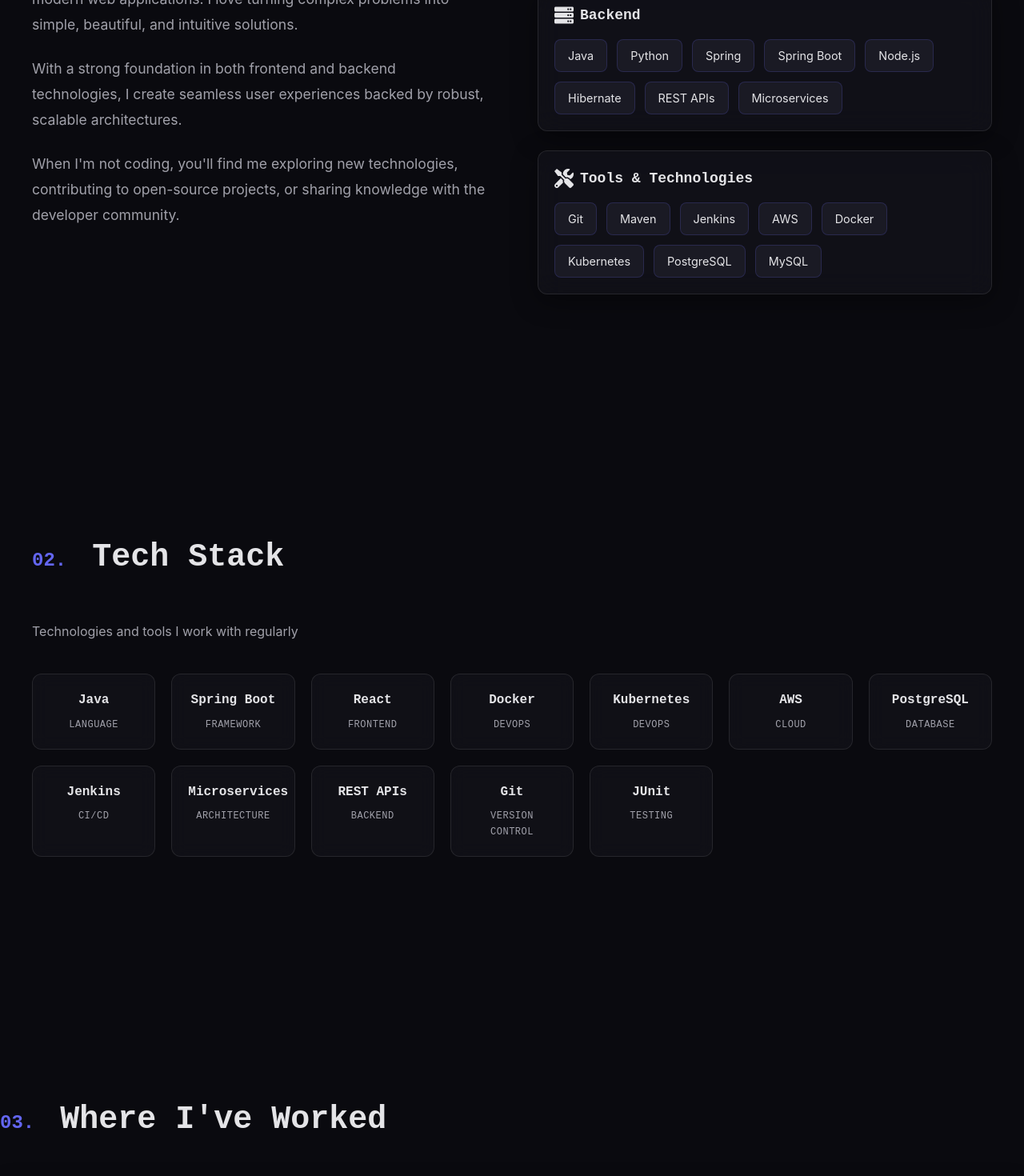
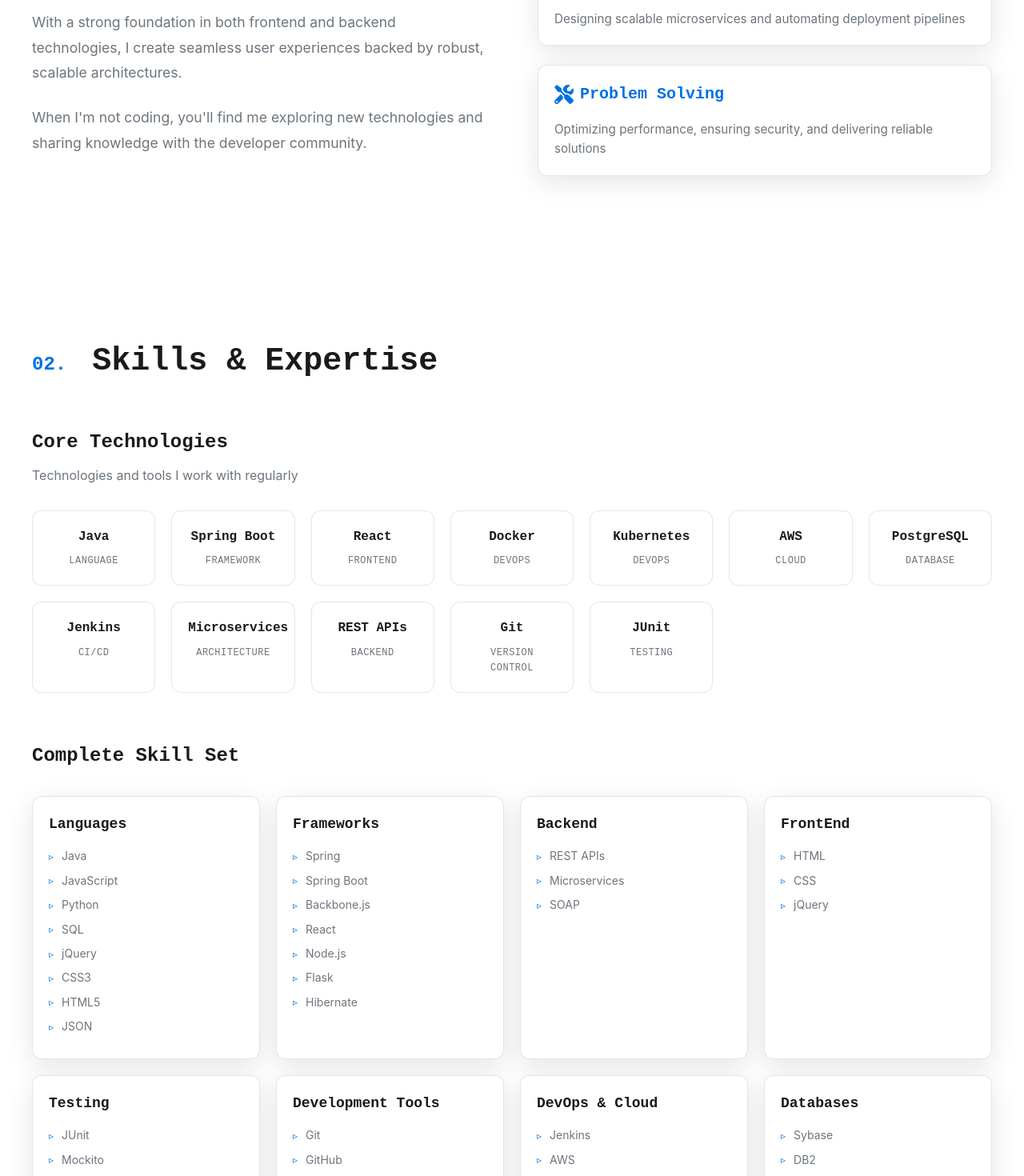
Before and after one commit to pateldharmik/pateldharmik.github.io, a React (Vite) app: page / in a window 1280 px wide. Shown: the part 1120-2590 px from the top of the page at 80% size. Built offline with nearby package versions, Linux system fonts and the light colour scheme.

Commit message:
Fix duplicate skills and improve UX: unified Skills & Expertise section, system theme detection, split tools category

```diff
--- a/src/App.jsx
+++ b/src/App.jsx
@@ -2,9 +2,8 @@
 import Header from './components/Header';
 import Hero from './components/Hero';
 import About from './components/About';
-import TechStack from './components/TechStack';
+import SkillsExpertise from './components/SkillsExpertise';
 import Experience from './components/Experience';
-import Skills from './components/Skills';
 import Contact from './components/Contact';
 import Footer from './components/Footer';
 import ScrollReveal from './components/ScrollReveal';
@@ -43,13 +42,10 @@
           <About />
         </ScrollReveal>
         <ScrollReveal>
-          <TechStack />
+          <SkillsExpertise />
         </ScrollReveal>
         <ScrollReveal>
           <Experience />
-        </ScrollReveal>
-        <ScrollReveal>
-          <Skills />
         </ScrollReveal>
         <ScrollReveal>
           <Contact />
--- a/src/components/About.css
+++ b/src/components/About.css
@@ -82,6 +82,13 @@
     transform: translateY(-2px);
 }
 
+.focus-description {
+    color: var(--text-secondary);
+    font-size: 0.95rem;
+    line-height: 1.6;
+    margin: 0;
+}
+
 @media (max-width: 968px) {
     .about-content {
         grid-template-columns: 1fr;
--- a/src/components/About.jsx
+++ b/src/components/About.jsx
@@ -9,27 +9,21 @@
     // Flatten all skills from the categorized object
     const allSkills = Object.values(skills).flat();
 
-    const skillCategories = [
+    const focusAreas = [
         {
-            title: 'Frontend',
+            title: 'Full Stack Development',
             icon: <FaCode />,
-            skills: allSkills.filter(skill =>
-                ['React', 'JavaScript', 'HTML', 'CSS', 'HTML5', 'CSS3', 'jQuery'].includes(skill)
-            )
+            description: 'Building end-to-end web applications with modern frameworks and best practices'
         },
         {
-            title: 'Backend',
+            title: 'Cloud & DevOps',
             icon: <FaServer />,
-            skills: allSkills.filter(skill =>
-                ['Java', 'Spring', 'Spring Boot', 'Node.js', 'Python', 'REST APIs', 'Microservices', 'Hibernate'].includes(skill)
-            )
+            description: 'Designing scalable microservices and automating deployment pipelines'
         },
         {
-            title: 'Tools & Technologies',
+            title: 'Problem Solving',
             icon: <FaTools />,
-            skills: allSkills.filter(skill =>
-                ['Git', 'Docker', 'AWS', 'PostgreSQL', 'MySQL', 'Jenkins', 'Kubernetes', 'Maven'].includes(skill)
-            )
+            description: 'Optimizing performance, ensuring security, and delivering reliable solutions'
         }
     ];
 
@@ -50,27 +44,21 @@
                             seamless user experiences backed by robust, scalable architectures.
                         </p>
                         <p>
-                            When I'm not coding, you'll find me exploring new technologies, contributing to
-                            open-source projects, or sharing knowledge with the developer community.
+                            When I'm not coding, you'll find me exploring new technologies and
+                            sharing knowledge with the developer community.
                         </p>
                     </div>
                     <div className="about-skills">
-                        {skillCategories.map((category, index) => (
-                            category.skills.length > 0 && (
-                                <div key={index} className="skill-category glass-panel glass-panel-hover">
-                                    <h3>
-                                        {category.icon}
-                                        {category.title}
-                                    </h3>
-                                    <div className="skill-tags">
-                                        {category.skills.map((skill, idx) => (
-                                            <span key={idx} className="skill-tag">
-                                                {skill}
-                                            </span>
-                                        ))}
-                                    </div>
-                                </div>
-                            )
+                        {focusAreas.map((area, index) => (
+                            <div key={index} className="skill-category glass-panel glass-panel-hover">
+                                <h3>
+                                    {area.icon}
+                                    {area.title}
+                                </h3>
+                                <p className="focus-description">
+                                    {area.description}
+                                </p>
+                            </div>
                         ))}
                     </div>
                 </div>
--- a/src/components/Header.jsx
+++ b/src/components/Header.jsx
@@ -5,7 +5,13 @@
 
 const Header = () => {
   const [scrolled, setScrolled] = useState(false);
-  const [theme, setTheme] = useState(() => localStorage.getItem('theme') || 'dark');
+
+  // Always initialize theme based on system preference
+  const [theme, setTheme] = useState(() => {
+    const prefersDark = window.matchMedia('(prefers-color-scheme: dark)').matches;
+    return prefersDark ? 'dark' : 'light';
+  });
+
   const [mobileMenuOpen, setMobileMenuOpen] = useState(false);
 
   useEffect(() => {
@@ -24,14 +30,12 @@
 
   useEffect(() => {
     document.documentElement.setAttribute('data-theme', theme);
-    localStorage.setItem('theme', theme);
+    // No localStorage - always use system preference on next visit
   }, [theme]);
 
   const toggleTheme = () => {
     const newTheme = theme === 'dark' ? 'light' : 'dark';
     setTheme(newTheme);
-    document.documentElement.setAttribute('data-theme', newTheme);
-    localStorage.setItem('theme', newTheme);
   };
 
   const toggleMobileMenu = () => {
@@ -45,7 +49,7 @@
   const navLinks = [
     { name: 'About', url: '#about' },
     { name: 'Experience', url: '#experience' },
-    { name: 'Skills', url: '#skills' },
+    { name: 'Skills', url: '#skills-expertise' },
     { name: 'Contact', url: '#contact' },
   ];
 
--- /dev/null
+++ b/src/components/SkillsExpertise.css
@@ -0,0 +1,213 @@
+/* Subsection styling */
+.subsection-title {
+    color: var(--text-primary);
+    font-size: 24px;
+    font-weight: 600;
+    margin-top: 50px;
+    margin-bottom: 10px;
+    font-family: var(--font-mono);
+}
+
+.subsection-intro {
+    color: var(--text-secondary);
+    font-size: 16px;
+    margin-bottom: 30px;
+    max-width: 600px;
+}
+
+/* Core Technologies Section */
+.core-tech-section {
+    margin-bottom: 60px;
+}
+
+.tech-grid {
+    display: grid;
+    grid-template-columns: repeat(auto-fill, minmax(150px, 1fr));
+    gap: 20px;
+    margin-top: 30px;
+}
+
+.tech-card {
+    background: var(--glass-bg);
+    backdrop-filter: blur(10px);
+    border: var(--glass-border);
+    border-radius: var(--border-radius);
+    padding: 20px;
+    text-align: center;
+    transition: all 0.3s ease;
+    cursor: default;
+}
+
+.tech-card:hover {
+    border-color: var(--accent-primary);
+    box-shadow: var(--glass-shadow);
+}
+
+[data-theme='terminal'] .tech-card {
+    background: transparent;
+    border: 1px solid var(--text-secondary);
+}
+
+[data-theme='terminal'] .tech-card:hover {
+    border-color: var(--text-primary);
+    background-color: rgba(0, 255, 65, 0.05);
+    box-shadow: 0 0 10px rgba(0, 255, 65, 0.1);
+}
+
+.tech-name {
+    font-family: var(--font-mono);
+    font-size: 16px;
+    font-weight: 600;
+    color: var(--text-primary);
+    margin-bottom: 8px;
+}
+
+.tech-category {
+    font-size: 12px;
+    color: var(--text-secondary);
+    font-family: var(--font-mono);
+    text-transform: uppercase;
+    letter-spacing: 0.5px;
+}
+
+[data-theme='terminal'] .tech-category {
+    color: var(--text-secondary);
+}
+
+[data-theme='terminal'] .tech-category::before {
+    content: "// ";
+}
+
+/* All Skills Section */
+.all-skills-section {
+    margin-top: 60px;
+}
+
+.skills-grid {
+    display: grid;
+    grid-template-columns: repeat(auto-fill, minmax(250px, 1fr));
+    gap: 20px;
+    margin-top: 30px;
+}
+
+[data-theme='terminal'] .skills-grid {
+    grid-template-columns: repeat(auto-fill, minmax(220px, 1fr));
+    gap: 15px;
+}
+
+.skill-category {
+    padding: 20px;
+    border-radius: var(--border-radius);
+    transition: var(--transition);
+    border: 1px solid transparent;
+}
+
+/* Glassmorphism override */
+.skill-category.glass-panel {
+    background: var(--glass-bg);
+    border: var(--glass-border);
+}
+
+.skill-category:hover {
+    box-shadow: var(--glass-shadow);
+    border-color: var(--accent-primary);
+    transform: translateY(-5px);
+}
+
+[data-theme='terminal'] .skill-category {
+    background-color: transparent;
+    padding: 15px;
+    border: 1px solid var(--text-secondary);
+    box-shadow: none;
+    transition: none;
+}
+
+[data-theme='terminal'] .skill-category:hover {
+    transform: none;
+    border-color: var(--text-primary);
+    box-shadow: 5px 5px 0 var(--text-secondary);
+}
+
+.skill-category h4 {
+    color: var(--text-primary);
+    margin-top: 0;
+    margin-bottom: 15px;
+    font-size: 18px;
+    font-family: var(--font-mono);
+    font-weight: 600;
+}
+
+[data-theme='terminal'] .skill-category h4 {
+    color: var(--bg-primary);
+    background-color: var(--text-primary);
+    margin: -15px -15px 15px -15px;
+    padding: 10px 15px;
+    font-size: 16px;
+    text-transform: uppercase;
+    font-weight: bold;
+}
+
+.skill-category ul {
+    list-style: none;
+    padding: 0;
+    margin: 0;
+}
+
+.skill-category li {
+    color: var(--text-secondary);
+    margin-bottom: 8px;
+    font-size: 14px;
+    display: flex;
+    align-items: center;
+}
+
+[data-theme='terminal'] .skill-category li {
+    color: var(--text-primary);
+    margin-bottom: 5px;
+    font-size: 13px;
+}
+
+.skill-category li::before {
+    content: "▹";
+    color: var(--accent-primary);
+    margin-right: 10px;
+    font-size: 12px;
+}
+
+[data-theme='terminal'] .skill-category li::before {
+    content: "[x]";
+    color: var(--text-secondary);
+}
+
+/* Responsive Design */
+@media (max-width: 768px) {
+    .subsection-title {
+        font-size: 20px;
+        margin-top: 40px;
+    }
+
+    .tech-grid {
+        grid-template-columns: repeat(auto-fill, minmax(120px, 1fr));
+        gap: 15px;
+    }
+
+    .tech-card {
+        padding: 15px;
+    }
+
+    .tech-name {
+        font-size: 14px;
+    }
+
+    .tech-category {
+        font-size: 11px;
+    }
+
+    .core-tech-section {
+        margin-bottom: 40px;
+    }
+
+    .all-skills-section {
+        margin-top: 40px;
+    }
+}
--- /dev/null
+++ b/src/components/SkillsExpertise.jsx
@@ -0,0 +1,106 @@
+import { motion } from 'framer-motion';
+import './SkillsExpertise.css';
+import resumeData from '../data/resume.json';
+
+const SkillsExpertise = () => {
+    const { skills } = resumeData;
+
+    const container = {
+        hidden: { opacity: 0 },
+        show: {
+            opacity: 1,
+            transition: {
+                staggerChildren: 0.1
+            }
+        }
+    };
+
+    const item = {
+        hidden: { opacity: 0, y: 20 },
+        show: { opacity: 1, y: 0 }
+    };
+
+    // Core technologies - pulled from resume data (most important ones)
+    const coreTech = [
+        { name: 'Java', category: 'Language' },
+        { name: 'Spring Boot', category: 'Framework' },
+        { name: 'React', category: 'Frontend' },
+        { name: 'Docker', category: 'DevOps' },
+        { name: 'Kubernetes', category: 'DevOps' },
+        { name: 'AWS', category: 'Cloud' },
+        { name: 'PostgreSQL', category: 'Database' },
+        { name: 'Jenkins', category: 'CI/CD' },
+        { name: 'Microservices', category: 'Architecture' },
+        { name: 'REST APIs', category: 'Backend' },
+        { name: 'Git', category: 'Version Control' },
+        { name: 'JUnit', category: 'Testing' }
+    ];
+
+    return (
+        <section id="skills-expertise" className="section container">
+            <motion.div
+                initial={{ opacity: 0, y: 20 }}
+                whileInView={{ opacity: 1, y: 0 }}
+                viewport={{ once: true }}
+                transition={{ duration: 0.5 }}
+            >
+                <h2 className="section-title"><span>02.</span> Skills & Expertise</h2>
+
+                {/* Core Technologies Section */}
+                <div className="core-tech-section">
+                    <h3 className="subsection-title">Core Technologies</h3>
+                    <p className="subsection-intro">
+                        Technologies and tools I work with regularly
+                    </p>
+                    <motion.div
+                        className="tech-grid"
+                        variants={container}
+                        initial="hidden"
+                        whileInView="show"
+                        viewport={{ once: true }}
+                    >
+                        {coreTech.map((tech, index) => (
+                            <motion.div
+                                key={index}
+                                className="tech-card"
+                                variants={item}
+                                whileHover={{ y: -5 }}
+                            >
+                                <div className="tech-name">{tech.name}</div>
+                                <div className="tech-category">{tech.category}</div>
+                            </motion.div>
+                        ))}
+                    </motion.div>
+                </div>
+
+                {/* All Skills Section */}
+                <div className="all-skills-section">
+                    <h3 className="subsection-title">Complete Skill Set</h3>
+                    <div className="skills-grid">
+                        {Object.entries(skills).map(([category, items], index) => (
+                            <motion.div
+                                key={index}
+                                className="skill-category glass-panel"
+                                variants={container}
+                                initial="hidden"
+                                whileInView="show"
+                                viewport={{ once: true }}
+                            >
+                                <h4>{category}</h4>
+                                <ul>
+                                    {items.map((skill, i) => (
+                                        <motion.li key={i} variants={item}>
+                                            {skill}
+                                        </motion.li>
+                                    ))}
+                                </ul>
+                            </motion.div>
+                        ))}
+                    </div>
+                </div>
+            </motion.div>
+        </section>
+    );
+};
+
+export default SkillsExpertise;
--- a/src/components/TechStack.jsx
+++ b/src/components/TechStack.jsx
@@ -21,20 +21,20 @@
         show: { opacity: 1, y: 0 }
     };
 
-    // Featured tech stack - most important technologies
+    // Featured tech stack - highlighting architecture & methodologies (non-duplicate with Skills section)
     const featuredTech = [
-        { name: 'Java', category: 'Language' },
-        { name: 'Spring Boot', category: 'Framework' },
-        { name: 'React', category: 'Frontend' },
-        { name: 'Docker', category: 'DevOps' },
-        { name: 'Kubernetes', category: 'DevOps' },
-        { name: 'AWS', category: 'Cloud' },
-        { name: 'PostgreSQL', category: 'Database' },
-        { name: 'Jenkins', category: 'CI/CD' },
-        { name: 'Microservices', category: 'Architecture' },
-        { name: 'REST APIs', category: 'Backend' },
-        { name: 'Git', category: 'Version Control' },
-        { name: 'JUnit', category: 'Testing' }
+        { name: 'Microservices Architecture', category: 'Architecture' },
+        { name: 'Event-Driven Design', category: 'Architecture' },
+        { name: 'RESTful API Design', category: 'Backend' },
+        { name: 'CI/CD Pipelines', category: 'DevOps' },
+        { name: 'Containerization', category: 'DevOps' },
+        { name: 'Cloud Infrastructure', category: 'Cloud' },
+        { name: 'Agile/Scrum', category: 'Methodology' },
+        { name: 'Test-Driven Development', category: 'Practice' },
+        { name: 'Database Optimization', category: 'Performance' },
+        { name: 'Security & RBAC', category: 'Security' },
+        { name: 'Distributed Systems', category: 'Architecture' },
+        { name: 'API Gateway Pattern', category: 'Architecture' }
     ];
 
     return (
--- a/src/data/resume.json
+++ b/src/data/resume.json
@@ -43,10 +43,10 @@
             "Mockito",
             "Selenium WebDriver"
         ],
-        "Tools": [
-            "Bitbucket",
+        "Development Tools": [
             "Git",
             "GitHub",
+            "Bitbucket",
             "Maven",
             "Gradle",
             "IntelliJ IDEA",
@@ -54,12 +54,14 @@
             "Eclipse",
             "Swagger",
             "Postman",
+            "JIRA"
+        ],
+        "DevOps & Cloud": [
             "Jenkins",
             "AWS",
             "Docker",
             "Kubernetes",
             "SOAP Sender",
-            "JIRA",
             "Splunk"
         ],
         "Databases": [
```
